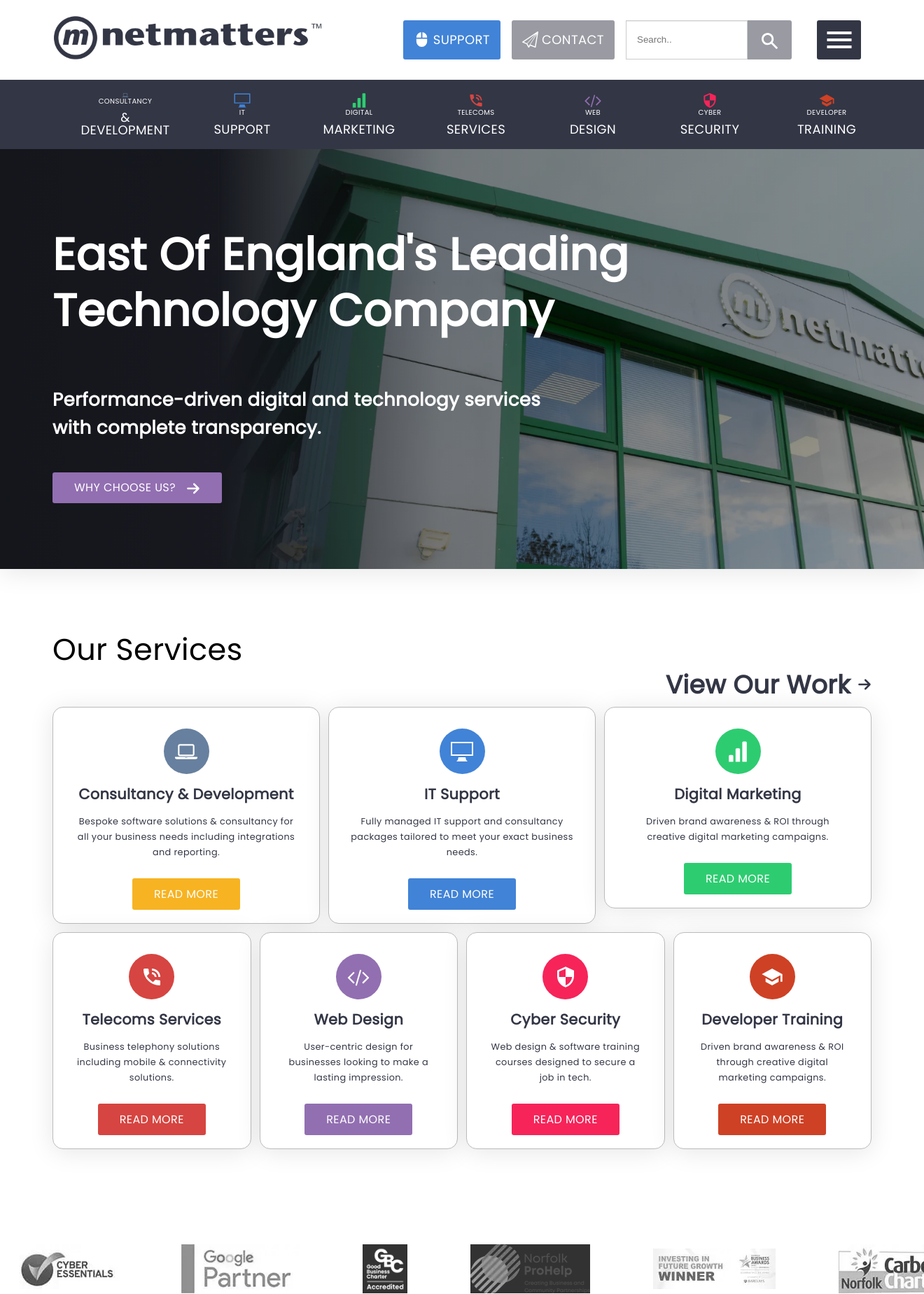
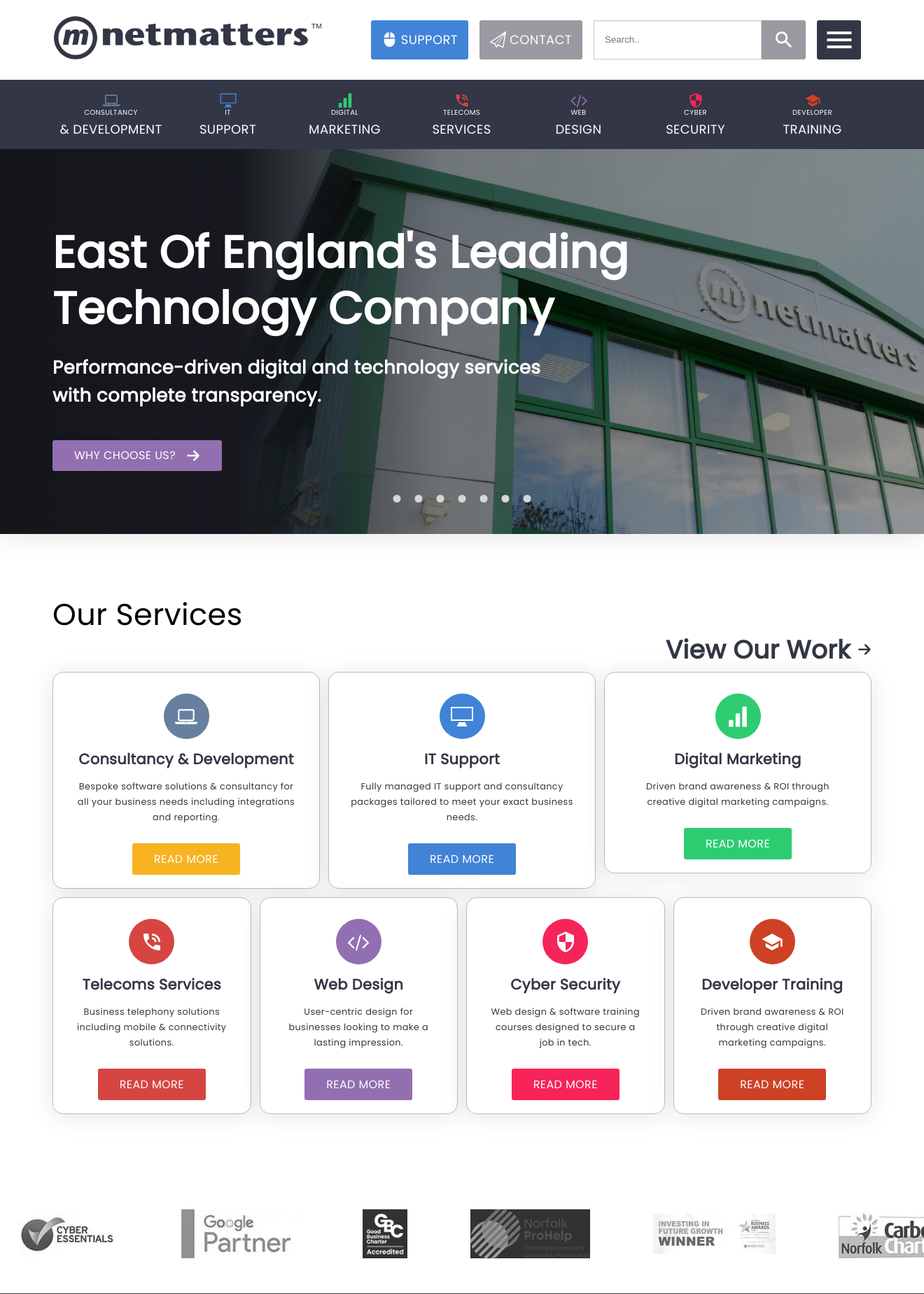
Before and after one commit to Rootytootyfrooty/NetMatters-SCS-Assessment1, a PHP site: page / in a window 1320 px wide; the page is wider, and only the part inside the window is pictured. Shown: the top 1849 px of that part at 70% size. Run offline with PHP 8.4, Linux system fonts and the light colour scheme.

Commit message:
Header and hero image dots
I think I've got mostly as far as I can with the header without further input. I've added the dots to the hero image carousel. And I cleaned up the code in the header partial, should be much easier to parse now.

```diff
--- a/SCSS/abstracts/_colors.scss
+++ b/SCSS/abstracts/_colors.scss
@@ -46,6 +46,10 @@ $srch-bg-grey: $c__search-bar--bg-grey;
 //2nd breakpoint search bar
 $srch2-bg: $c__search-bar2--bg-grey;
 $srch2-bg-hov: $c__search-bar2--bg-grey-hover;
+
+// hero image carousel dots
+
+$hi-dot-grey: #d6d6d6;
 
 // our services and mg, lg nav bar
 $dev-yellow: $c__consultancy-dev-yellow;
--- a/SCSS/layout/_carousel.scss
+++ b/SCSS/layout/_carousel.scss
@@ -48,15 +48,45 @@
     flex-direction: column;
     justify-content: center;
     align-items: center;
+    position: relative;
     background: linear-gradient(to right, rgba(0, 0, 0, 0.6), rgba(0, 0, 0, 0.4)), url("../img/netmattersbuilding.png"), no-repeat;
     background-size: cover;
     background-attachment: inherit;
     background-position: center center;
     overflow: hidden;
-    height: rem(600);
+    height: rem(577);
     max-width: 100vw;
     color: $bg-white;
+    @include md {
+        h1 {
+            margin-bottom: 0;
+        }
+    }
+    @include lg {
+        max-height: rem(550);
+    }
 }
+
+//hero image dots
+
+.container-hi-dot {
+    display: flex;
+    cursor: pointer;
+    position: absolute;
+    bottom: rem(45);
+    left: 50%;
+    transform: translateX(-50%);
+    .hi-dot {
+        display: block;
+        margin: 0 rem(10);
+        background-color: $hi-dot-grey;
+        border-radius: 50%;
+        height: rem(11);
+        width: rem(11);
+        align-self: flex-end;
+    }
+}
+
 //carousel after our services & after news
 
 .carousel-2,
--- a/SCSS/layout/_header.scss
+++ b/SCSS/layout/_header.scss
@@ -17,7 +17,10 @@
         gap: 0;
     }
 }
-
+#phone-icon {
+    height: rem(32);
+    width: rem(32);
+}
 .burger {
     display: inline-block;
     position: relative;
@@ -57,18 +60,64 @@
     }
 }
 
-#phone-icon {
-    display: block;
-    @include sm {
+#search-bar--sm-3,
+#mouse-icon,
+#plane-icon {
+    display: none;
+}
+
+@include sm {
+    #phone-icon {
         display: none;
     }
+    #search-bar--sm-3 {
+        display: inline-block;
+        position: relative;
+        height: 56px;
+        border-radius: 3px;
+        color: $bg-white;
+        font-size: rem(20);
+        text-align: center;
+        // vertical-align: middle;
+        cursor: pointer;
+        text-transform: uppercase;
+        // align-items: center;
+        margin-right: 1.25rem;
+        form {
+            display: flex;
+            align-items: center;
+        }
+        input {
+            padding: 5px 15px;
+            width: 174px;
+            height: 56px;
+            border: rem(1) solid #ccc;
+            box-shadow: inset 0 1px 1px rgba(0, 0, 0, 0.075);
+        }
+
+        button {
+            padding: 7px 20px 3px 20px;
+            width: 63px;
+            height: 56px;
+            align-content: center;
+            background: $srch2-bg;
+            border: transparent;
+            border-radius: 0px 3px 3px 0px;
+            cursor: pointer;
+            &:hover {
+                background-color: $srch2-bg-hov;
+            }
+            & svg {
+                fill: $bg-white;
+                height: rem(23);
+                width: rem(23);
+                vertical-align: middle;
+                align-self: center;
+            }
+        }
+    }
 }
-#plane-icon,
-#mouse-icon,
-#search-icon,
-#search-bar--sm-3 {
-    display: none;
-}
+
 @include md {
     #plane-icon {
         background-color: #4183d7;
@@ -85,7 +134,7 @@
     }
     #plane-icon,
     #mouse-icon,
-    #search-icon {
+    .search-btn {
         display: flex;
         position: relative;
         height: 56px;
@@ -103,9 +152,13 @@
             align-self: center;
         }
     }
-    #search-icon {
-        width: 63px;
-        padding: 0 rem(20);
+    #search-bar--sm-3 {
+        margin-right: 0;
+        button {
+            width: 63px;
+            padding: 0 rem(20);
+            border-radius: 3px;
+        }
     }
     #plane-icon,
     #mouse-icon {
@@ -114,7 +167,22 @@
             margin-right: rem(5);
         }
     }
+    #search-text {
+        display: none;
+    }
 }
+
+@include lg {
+    #search-text {
+        display: inline-block;
+        min-width: rem(240);
+    }
+    #search-bar--sm-3 button {
+        border-radius: 0 3px 3px 0;
+    }
+}
+
+
 .header-order {
     background-color: $bg-white;
     display: flex;
@@ -174,6 +242,7 @@
     flex: 1;
     width: 100%;
     padding: 5px 15px;
+    margin-top: rem(10);
     height: rem(47);
     background-color: $srch-bg-grey;
     color: $srch-tx-grey;
@@ -205,110 +274,3 @@
         display: none;
     }
 }
-
-//breakpoint small search bar
-
-#search-bar--sm-2 {
-    display: none;
-    @include sm {
-        display: inline-block;
-        position: relative;
-        height: 56px;
-        border-radius: 3px;
-        color: $bg-white;
-        font-size: rem(20);
-        text-align: center;
-        vertical-align: middle;
-        cursor: pointer;
-        text-transform: uppercase;
-        align-items: center;
-        margin-right: 1.25rem;
-        form {
-            display: flex;
-            align-items: center;
-        }
-        input {
-            padding: 5px 15px;
-            width: 174px;
-            height: 56px;
-            border: rem(1) solid #ccc;
-            box-shadow: inset 0 1px 1px rgba(0, 0, 0, 0.075);
-        }
-
-        button {
-            padding: 7px 20px 3px 20px;
-            width: 63px;
-            height: 56px;
-            align-content: center;
-            background: $srch2-bg;
-            border: transparent;
-            border-radius: 0px 3px 3px 0px;
-            cursor: pointer;
-            &:hover {
-                background-color: $srch2-bg-hov;
-            }
-            & svg {
-                fill: $bg-white;
-                height: rem(23);
-                width: rem(23);
-                vertical-align: middle;
-                align-self: center;
-            }
-        }
-    }
-    @include md {
-        display: none;
-    }
-}
-@include lg {
-    #search-bar--sm-3 {
-        display: inline-block;
-        position: relative;
-        height: 56px;
-        border-radius: 3px;
-        color: $bg-white;
-        font-size: rem(20);
-        text-align: center;
-        vertical-align: middle;
-        cursor: pointer;
-        text-transform: uppercase;
-        align-items: center;
-        margin-right: 1.25rem;
-        form {
-            display: flex;
-            align-items: center;
-        }
-        input {
-            padding: 5px 15px;
-            width: 174px;
-            height: 56px;
-            border: rem(1) solid #ccc;
-            box-shadow: inset 0 1px 1px rgba(0, 0, 0, 0.075);
-        }
-
-        button {
-            padding: 7px 20px 3px 20px;
-            width: 63px;
-            height: 56px;
-            align-content: center;
-            background: $srch2-bg;
-            border: transparent;
-            border-radius: 0px 3px 3px 0px;
-            cursor: pointer;
-            &:hover {
-                background-color: $srch2-bg-hov;
-            }
-            & svg {
-                fill: $bg-white;
-            height: rem(23);
-            width: rem(23);
-            vertical-align: middle;
-            align-self: center;
-            }
-        }
-    }
-    #search-bar--sm-2,
-    #search-icon {
-        display: none;
-    }
-}
--- a/SCSS/layout/_nav-bar.scss
+++ b/SCSS/layout/_nav-bar.scss
@@ -1,6 +1,4 @@
 .main-nav-bar {
-    // position: sticky;
-    // top: 1;
     display: none;
     z-index: 12;
     @include md {
--- a/index.html
+++ b/index.html
@@ -22,15 +22,7 @@
                         <a href="#"><img class="logo" src="img/netmatterslogo.png" alt="The Netmatters Logo"></a>
                     </div>
                     <div class="btn-header">
-                        <div id="search-bar--sm-2">
-                            <form>
-                                <input type="text" placeholder="Search.." />
-                                <button type="submit">
-                                    <svg class="icon search"> <use href="img/icons/SVG/symbol-defs.svg#icon-search"> </use></svg>
-                                </button>
-                            </form>
-                        </div>
-                        <img src="img/icons/SVG/phone-bl.svg" alt="phone icon" width="32" height="32" id="phone-icon" />
+                        <svg class="icon" id="phone-icon"> <use href="img/icons/SVG/symbol-defs.svg#icon-phone_in_talk"> </use></svg>
                         <div href="#" class="support-btn header-btn" id="plane-icon">
                             <svg class="icon"> <use href="img/icons/SVG/symbol-defs.svg#icon-mouse"> </use></svg>
                             Support
@@ -39,13 +31,10 @@
                             <svg class="icon"> <use href="img/icons/SVG/symbol-defs.svg#icon-paperplane"> </use></svg>
                             Contact
                         </div>
-                        <div href="#" class="search-btn header-btn"  id="search-icon">
-                            <svg class="icon" viewbox="0 0 32 32"> <use href="img/icons/SVG/symbol-defs.svg#icon-search"> </use></svg>
-                        </div>
                         <div id="search-bar--sm-3">
                             <form>
-                                <input type="text" placeholder="Search.." />
-                                <button type="submit">
+                                <input type="text" placeholder="Search.." id="search-text"/>
+                                <button type="submit" class="search-btn">
                                     <svg class="icon search"> <use href="img/icons/SVG/symbol-defs.svg#icon-search"> </use></svg>
                                 </button>
                             </form>
@@ -63,13 +52,12 @@
                         </form>
             </header>
             <nav class="main-nav-bar">
-                <ul class="main-nav-list">
+                <ul class="container main-nav-list">
                     <li class="nav-con-dev sub-nav-list">
                         <div class="nav-bar-icon nav-bar-icon--dev-grey">
                             <svg class="icon"> <use href="img/icons/SVG/symbol-defs.svg#icon-laptop"> </use></svg>
                             <small>Consultancy</small><br>
-                            &amp;<br>
-                            Development
+                            &amp; Development
                         </div>
                         <div class="sub-banner sub-banner--dev-grey">
                             <ul class="container ban-menu">
@@ -211,6 +199,29 @@
                         Why Choose Us?
                         <img src="img/icons/SVG/arrow-wh.svg" alt="arrow icon" class="arrow" />
                     </a>
+                </div>
+                <div class="container-hi-dot">
+                    <div class="hi-dot">
+                        <span></span>
+                    </div>
+                    <div class="hi-dot">
+                        <span></span>
+                    </div>
+                    <div class="hi-dot">
+                        <span></span>
+                    </div>
+                    <div class="hi-dot">
+                        <span></span>
+                    </div>
+                    <div class="hi-dot">
+                        <span></span>
+                    </div>
+                    <div class="hi-dot">
+                        <span></span>
+                    </div>
+                    <div class="hi-dot">
+                        <span></span>
+                    </div>
                 </div>
             </div>
         </div>
```
Also changed, not shown: CSS/styles.css.
